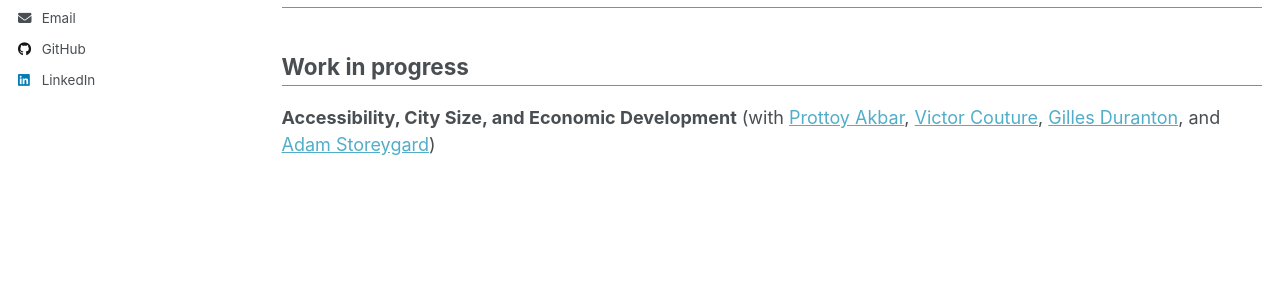
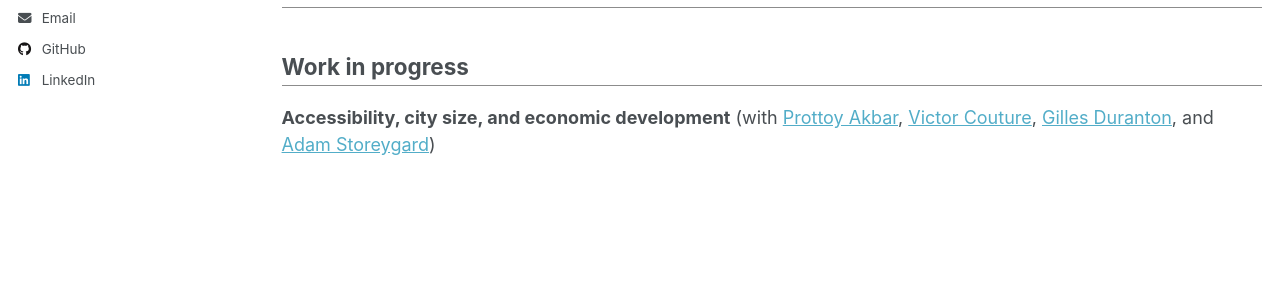
Before and after one commit to bbribeiro/bbribeiro.github.io, a Jekyll site: the page built from _pages/research.md, in a window 1280 px wide. Shown: the part 370-670 px from the top of the page. Built offline with Jekyll 4.4.1, drawn with Linux system fonts in a browser that asks for light colours; a script that is not in the unit is left out.

Commit message:
Update research.md

```diff
--- a/_pages/research.md
+++ b/_pages/research.md
@@ -18,4 +18,4 @@ author_profile: true
 
 
 ## Work in progress
-**Accessibility, City Size, and Economic Development** (with [Prottoy Akbar](https://www.prottoyamanakbar.com/), [Victor Couture](https://www.victorcouture.org/), [Gilles Duranton](https://real-faculty.wharton.upenn.edu/duranton/), and [Adam Storeygard](https://sites.google.com/site/adamstoreygard/))
+**Accessibility, city size, and economic development** (with [Prottoy Akbar](https://www.prottoyamanakbar.com/), [Victor Couture](https://www.victorcouture.org/), [Gilles Duranton](https://real-faculty.wharton.upenn.edu/duranton/), and [Adam Storeygard](https://sites.google.com/site/adamstoreygard/))
```
